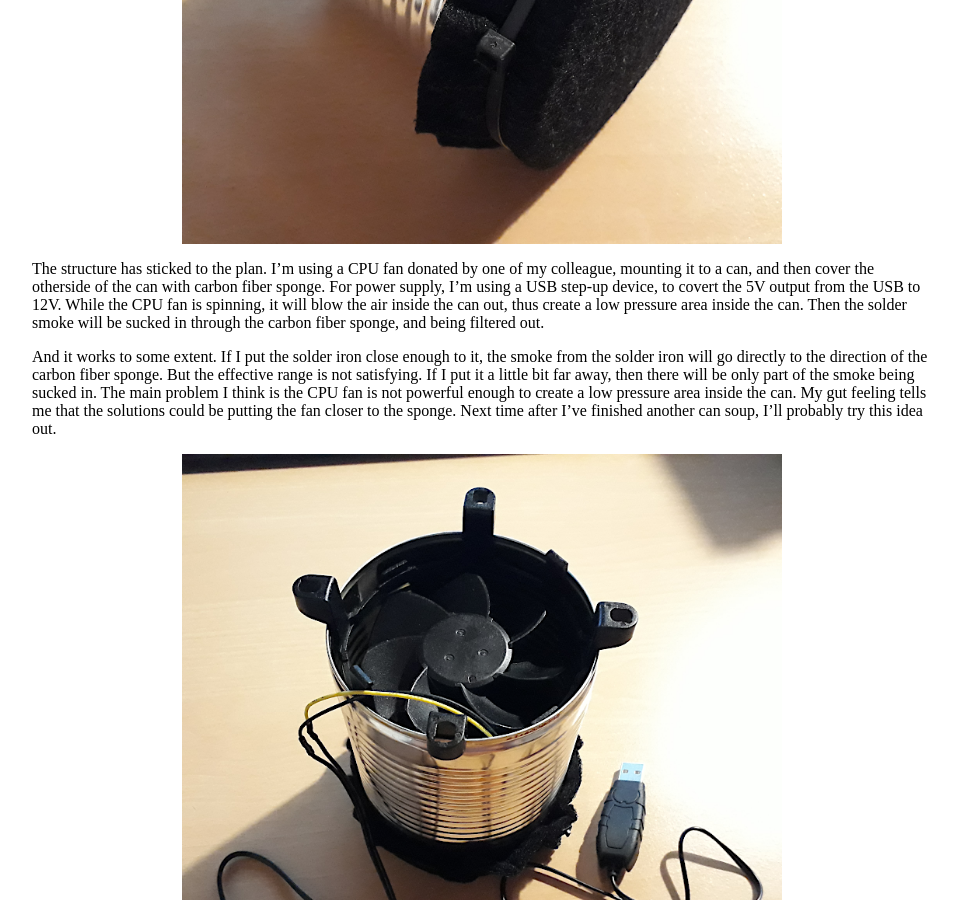
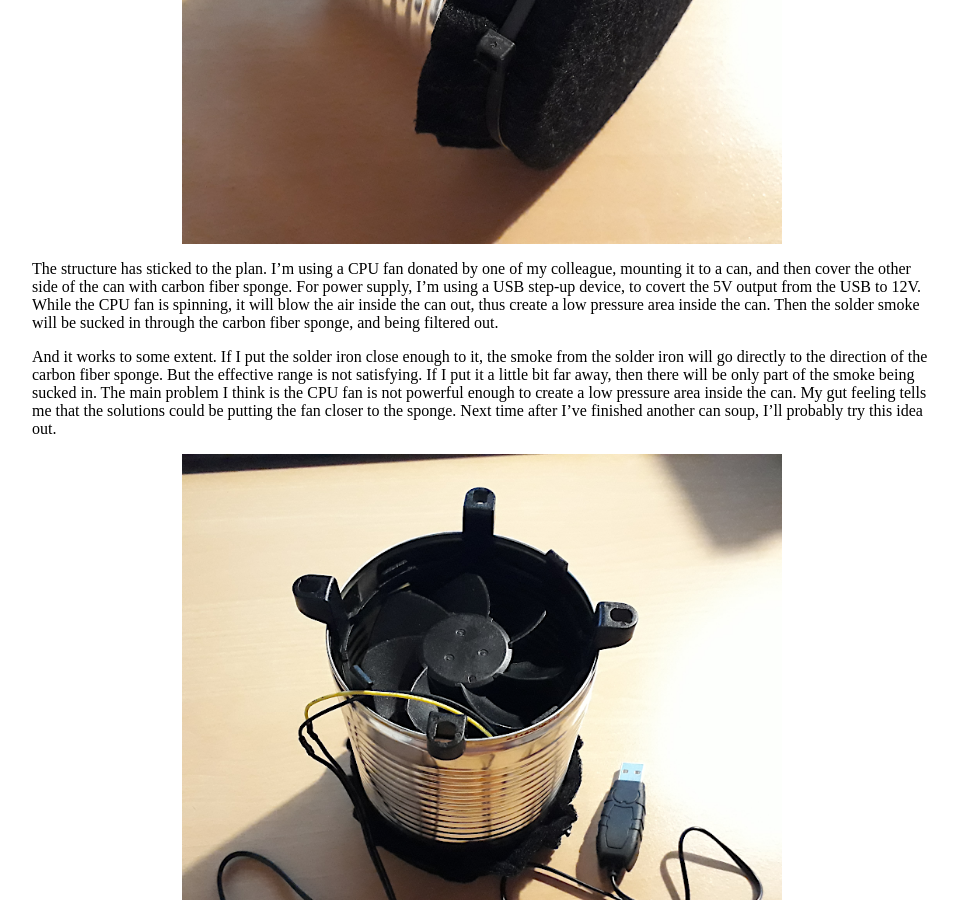
Before and after one commit to flying-watermelon/blog, a Jekyll site: the page built from _posts/2020-05-21-solder-smoke-absorber-finished.md, in a window 1280 px wide and 900 px high, scrolled down 660 px. Shown: the whole window, without its empty margins (158-1116 px from the left). Built offline with Jekyll 4.4.1, drawn with Linux system fonts in a browser that asks for light colours.

Commit message:
Fixed a typo.

```diff
--- a/_posts/2020-05-21-solder-smoke-absorber-finished.md
+++ b/_posts/2020-05-21-solder-smoke-absorber-finished.md
@@ -6,7 +6,7 @@ I've got some problem with the drone project, and don't have time to start with
 
 ![post-image]({{ "/assets/img/2020-05-21-solder-smoke-absorber-finished-1.png" | absolute_url }})
 
-The structure has sticked to the plan. I'm using a CPU fan donated by one of my colleague, mounting it to a can, and then cover the otherside of the can with carbon fiber sponge. For power supply, I'm using a USB step-up device, to covert the 5V output from the USB to 12V. While the CPU fan is spinning, it will blow the air inside the can out, thus create a low pressure area inside the can. Then the solder smoke will be sucked in through the carbon fiber sponge, and being filtered out.
+The structure has sticked to the plan. I'm using a CPU fan donated by one of my colleague, mounting it to a can, and then cover the other side of the can with carbon fiber sponge. For power supply, I'm using a USB step-up device, to covert the 5V output from the USB to 12V. While the CPU fan is spinning, it will blow the air inside the can out, thus create a low pressure area inside the can. Then the solder smoke will be sucked in through the carbon fiber sponge, and being filtered out.
 
 And it works to some extent. If I put the solder iron close enough to it, the smoke from the solder iron will go directly to the direction of the carbon fiber sponge. But the effective range is not satisfying. If I put it a little bit far away, then there will be only part of the smoke being sucked in. The main problem I think is the CPU fan is not powerful enough to create a low pressure area inside the can. My gut feeling tells me that the solutions could be putting the fan closer to the sponge. Next time after I've finished another can soup, I'll probably try this idea out.
 
```
